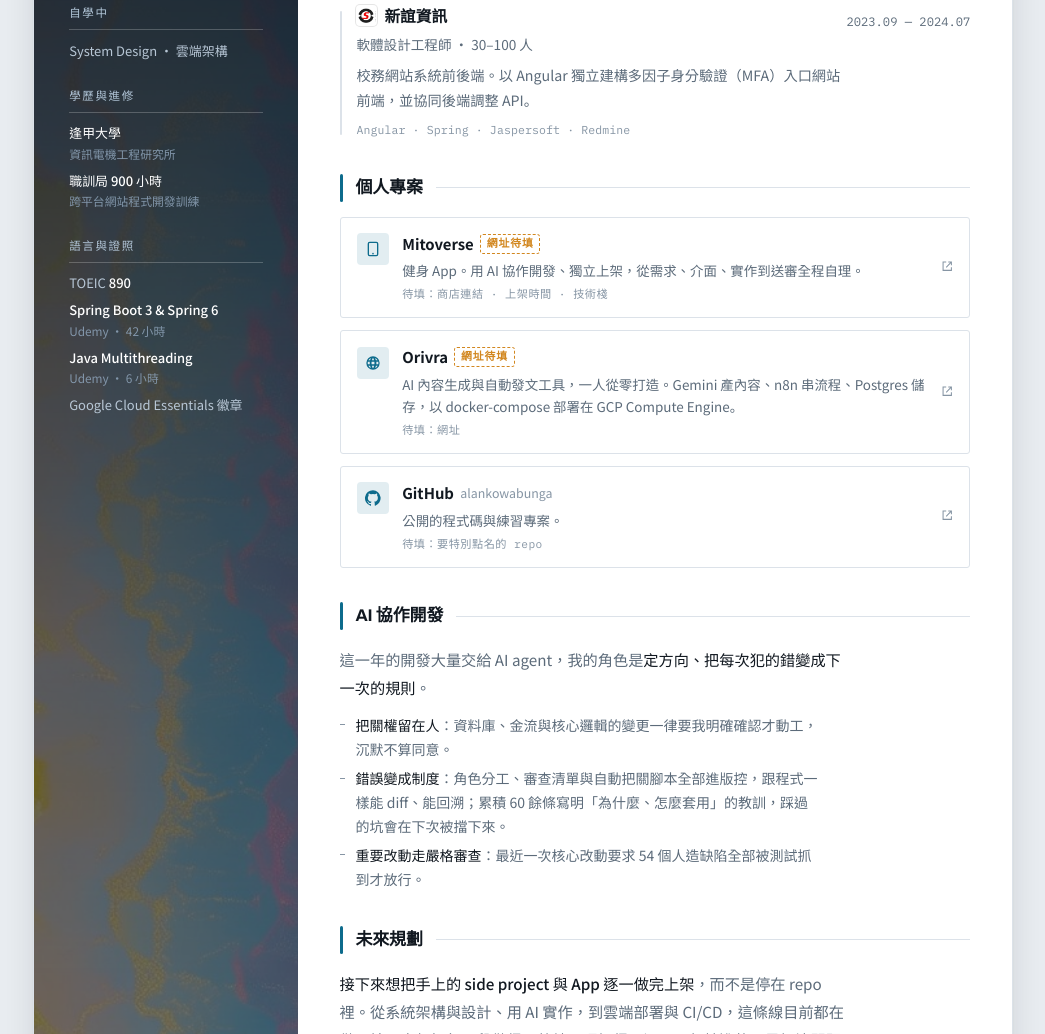
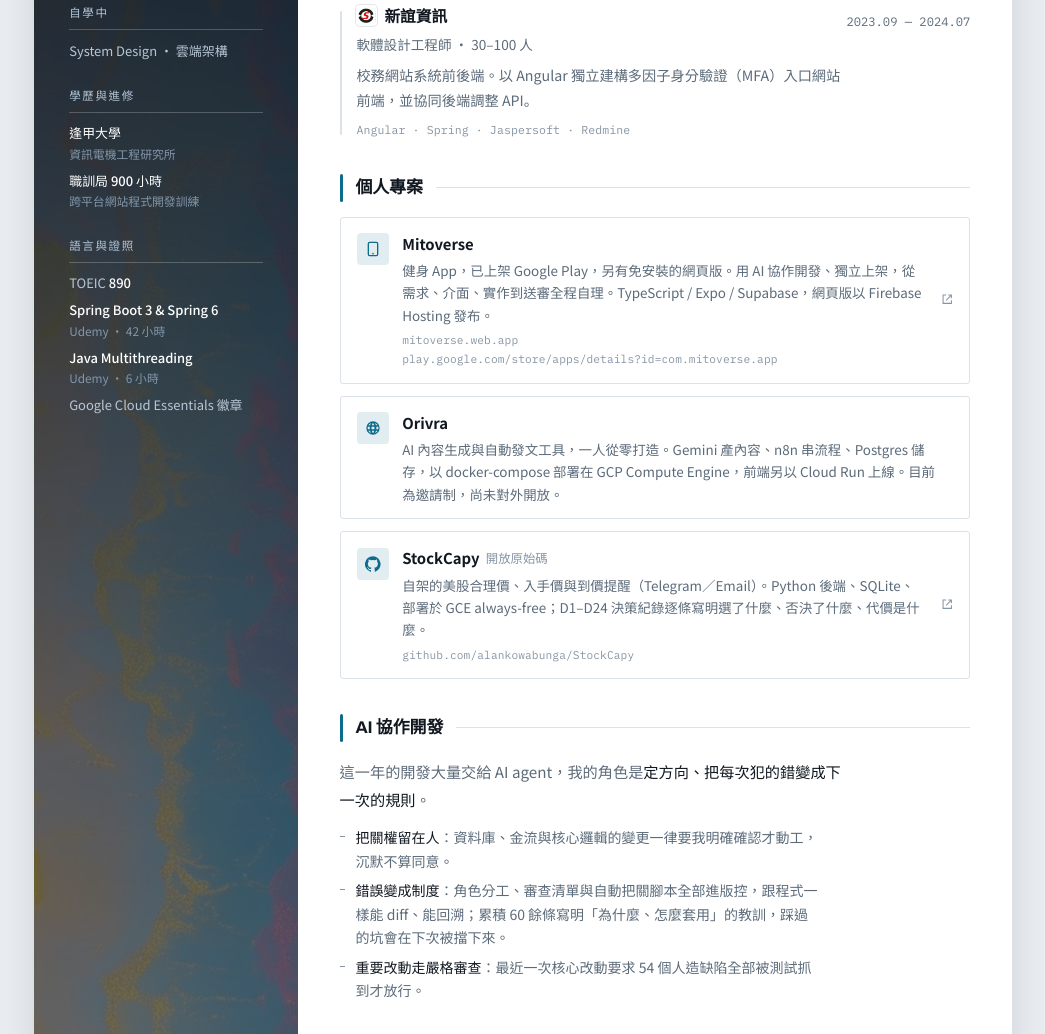
Before and after one commit to alankowabunga/resume, a plain HTML site: page index.html in a window 1280 px wide. Shown: the part 1065-2099 px from the top of the page, without its empty margins (117-1162 px from the left). Drawn offline with Linux system fonts and the light colour scheme.

Commit message:
feat(projects): 填入 Mitoverse 網址、Orivra 改為無連結卡、GitHub 卡換成 StockCapy
專案卡原本三格都掛 ○○○ 佔位。這次：
- Mitoverse：連到 mitoverse.web.app，另列 Play 商店網址
- Orivra：邀請制、沒有公開網址，改成不可點的卡，不再留待填徽章
- GitHub 總覽：練習 repo 已轉私人，描述失準，改成 StockCapy

新增 .proj-url：螢幕與列印都看得到網址，PDF 本身仍保有可點的
link annotation，所以不需要分成網站版與 PDF 版兩份。

Co-Authored-By: Claude Opus 5 <noreply@anthropic.com>

```diff
--- a/index.html
+++ b/index.html
@@ -147,25 +147,24 @@
       <h3 class="sec-h">個人專案<i></i></h3>
       <div class="projects">
 
-        <a class="proj" href="https://play.google.com/store/apps/dev?id=○○○" target="_blank" rel="noopener noreferrer">
+        <a class="proj" href="https://mitoverse.web.app" target="_blank" rel="noopener noreferrer">
           <span class="proj-ico"><svg class="icon"><use href="#i-app"/></svg></span>
-          <b>Mitoverse <span class="todo">網址待填</span></b>
+          <b>Mitoverse</b>
           <span class="proj-out"><svg class="icon"><use href="#i-out"/></svg></span>
-          <span class="d">健身 App。用 AI 協作開發、獨立上架，從需求、介面、實作到送審全程自理。<em>待填：商店連結 · 上架時間 · 技術棧</em></span>
+          <span class="d">健身 App，已上架 Google Play，另有免安裝的網頁版。用 AI 協作開發、獨立上架，從需求、介面、實作到送審全程自理。TypeScript / Expo / Supabase，網頁版以 Firebase Hosting 發布。<span class="proj-url">mitoverse.web.app<br>play.google.com/store/apps/details?id=com.mitoverse.app</span></span>
         </a>
 
-        <a class="proj" href="https://○○○" target="_blank" rel="noopener noreferrer">
+        <div class="proj proj--flat">
           <span class="proj-ico"><svg class="icon"><use href="#i-web"/></svg></span>
-          <b>Orivra <span class="todo">網址待填</span></b>
+          <b>Orivra</b>
+          <span class="d">AI 內容生成與自動發文工具，一人從零打造。Gemini 產內容、n8n 串流程、Postgres 儲存，以 docker-compose 部署在 GCP Compute Engine，前端另以 Cloud Run 上線。目前為邀請制，尚未對外開放。</span>
+        </div>
+
+        <a class="proj" href="https://github.com/alankowabunga/StockCapy" target="_blank" rel="noopener noreferrer">
+          <span class="proj-ico"><svg class="icon"><use href="#i-github"/></svg></span>
+          <b>StockCapy <small style="font-weight:400;color:var(--faint)">開放原始碼</small></b>
           <span class="proj-out"><svg class="icon"><use href="#i-out"/></svg></span>
-          <span class="d">AI 內容生成與自動發文工具，一人從零打造。Gemini 產內容、n8n 串流程、Postgres 儲存，以 docker-compose 部署在 GCP Compute Engine。<em>待填：網址</em></span>
-        </a>
-
-        <a class="proj" href="https://github.com/alankowabunga" target="_blank" rel="noopener noreferrer">
-          <span class="proj-ico"><svg class="icon"><use href="#i-github"/></svg></span>
-          <b>GitHub <small style="font-weight:400;color:var(--faint)">alankowabunga</small></b>
-          <span class="proj-out"><svg class="icon"><use href="#i-out"/></svg></span>
-          <span class="d">公開的程式碼與練習專案。<em>待填：要特別點名的 repo</em></span>
+          <span class="d">自架的美股合理價、入手價與到價提醒（Telegram／Email）。Python 後端、SQLite、部署於 GCE always-free；D1–D24 決策紀錄逐條寫明選了什麼、否決了什麼、代價是什麼。<span class="proj-url">github.com/alankowabunga/StockCapy</span></span>
         </a>
 
       </div>
--- a/style.css
+++ b/style.css
@@ -199,6 +199,9 @@ ul{margin:0;padding:0;list-style:none}
 .proj-out{grid-column:3;grid-row:1/3;font-size:.78rem;color:var(--faint);align-self:center}
 .proj span.d{grid-column:2;grid-row:2;font-size:.84rem;color:var(--muted);line-height:1.65}
 .proj em{font-style:normal;font-family:var(--font-mono);font-size:.7rem;color:var(--faint);letter-spacing:.04em;display:block;margin-top:.25rem}
+.proj-url{display:block;margin-top:.35rem;font-family:var(--font-mono);font-size:.7rem;color:var(--faint);letter-spacing:.01em;line-height:1.7;overflow-wrap:anywhere}
+.proj--flat{cursor:default}
+.proj--flat:hover{border-color:var(--line);background:none}
 .todo{color:var(--amber);font-family:var(--font-mono);font-size:.68rem;letter-spacing:.08em;border:1px dashed currentColor;border-radius:3px;padding:0 .35rem}
 
 @media (max-width:780px){
```
Also changed, not shown: en.html (+12 -13 lines).
